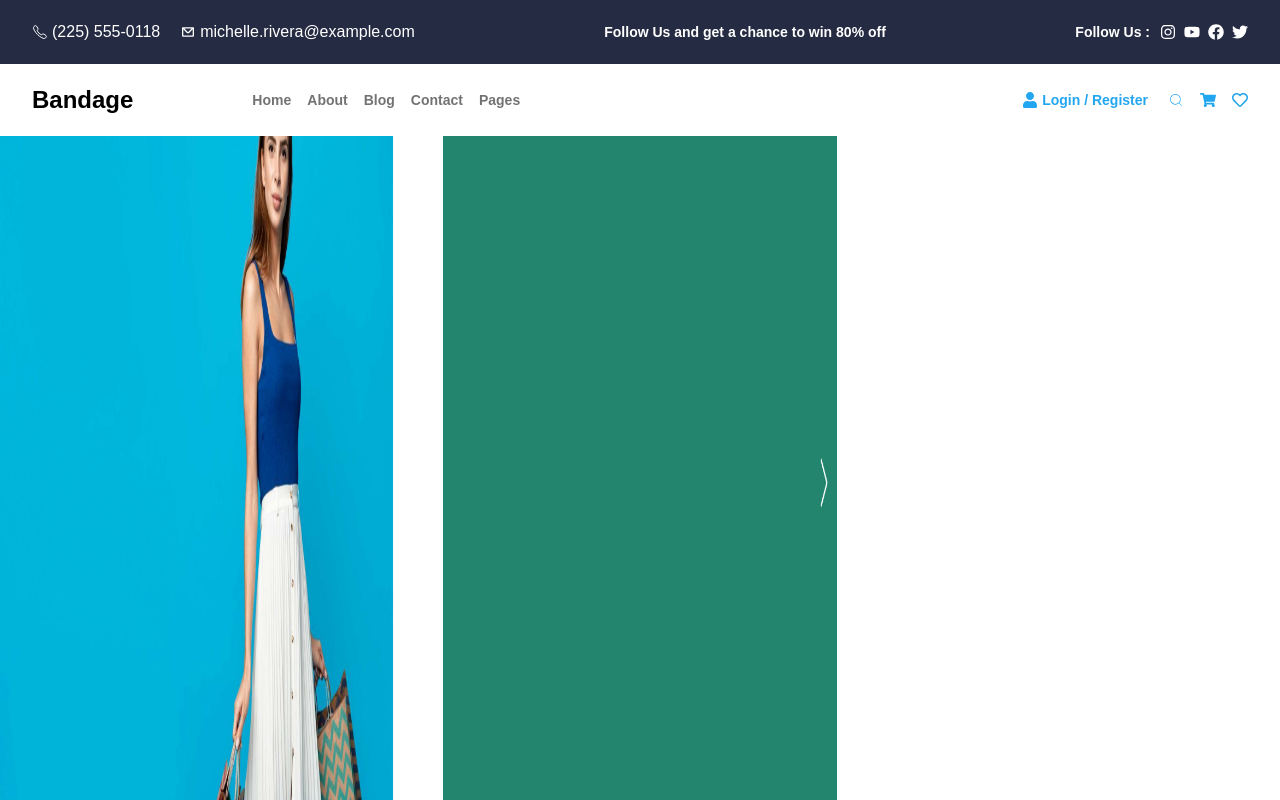
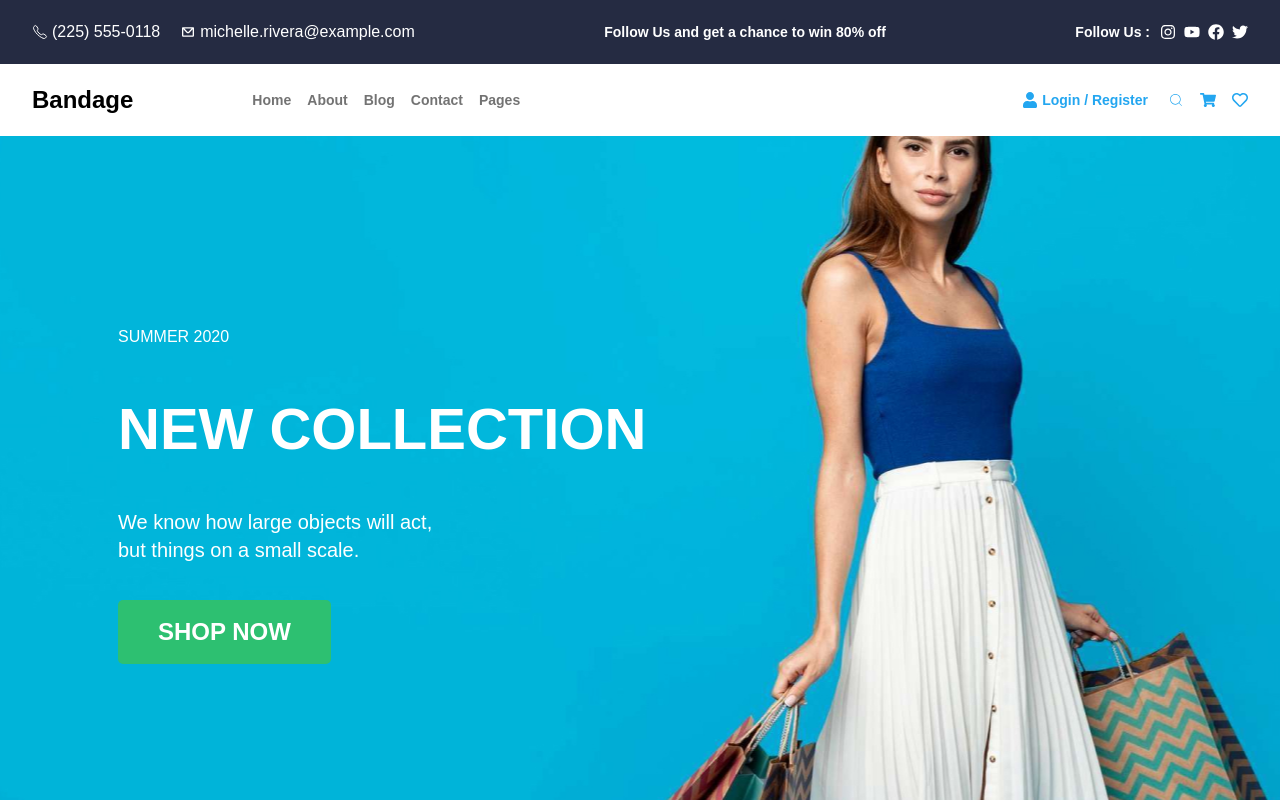
Before and after one commit to Muhammadrasul21/bandage, a React (Vite) app: page / in a window 1280 px wide. Shown: the top 800 px of the page. Built offline with nearby package versions, Linux system fonts and the light colour scheme.

Commit message:
fexed swiper

```diff
--- a/src/components/Hero.jsx
+++ b/src/components/Hero.jsx
@@ -3,23 +3,65 @@ import bg from "../assets/hero.jpg";
 import herobg from "../assets/herobg.jpg";
 import { Swiper, SwiperSlide } from 'swiper/react';
 import 'swiper/css';
+import boy from "../assets/boy.png"
 
 const Hero = () => {
   return (
     <Swiper
-      spaceBetween={50}
-      slidesPerView={3}
-      onSlideChange={() => console.log('slide change')}
-      onSwiper={(swiper) => console.log(swiper)}
+      spaceBetween={30}
+      slidesPerView={1}
+      loop={true}
+      autoplay={{
+        delay: 3000,
+        disableOnInteraction: false,
+      }}
     >
       <SwiperSlide>
-        <img src={bg} alt="Hero background" className="w-full h-[770px]" />
+        <div
+          style={{
+            backgroundImage: `url(${bg})`,
+            backgroundSize: "cover",
+            backgroundPosition: "center",
+          }}
+          className="w-full p-10 h-[716px] flex items-center justify-center text-white"
+        >
+           <div className='flex flex-col items-center text-center sm:text-start sm:items-start gap-9 py-14 w-[268px] sm:w-[1044px]'>
+            <p>SUMMER 2020</p>
+            <p className='font-bold text-[40px] sm:text-[58px]'>NEW COLLECTION</p>
+            <p className='font-normal text-xl w-[340px]'>We know how large objects will act,
+            but things on a small scale.</p>
+            <div>
+            <button className='px-10 py-4 bg-[#2DC071] font-bold text-2xl rounded-[5px]'>SHOP NOW</button>
+            </div>
+          </div>
+        </div>
       </SwiperSlide>
       <SwiperSlide>
-        <img src={herobg} alt="Another hero background" className="w-full h-[770px]" />
+        <div
+          style={{
+            backgroundImage: `url(${herobg})`,
+            backgroundSize: "cover",
+            backgroundPosition: "center",
+          }}
+          className="w-full h-[716px] p-10 flex justify-center gap-10 text-white"
+        >
+          <div className='flex flex-col justify-center text-center sm:text-start sm:items-star gap-9 py-14 '>
+            <p>SUMMER 2020</p>
+            <p className='font-bold  text-[40px] sm:text-[58px]'>NEW COLLECTION</p>
+            <p className='font-normal text-xl w-[340px]'>We know how large objects will act,
+            but things on a small scale.</p>
+            <div>
+            <button className='px-10 py-4 bg-[#2DC071] font-bold text-2xl rounded-[5px]'>SHOP NOW</button>
+            </div>
+          </div>
+          <div className='hidden sm:flex items-end'>
+          <img src={boy} alt="" />
+
+          </div>
+        </div>
       </SwiperSlide>
     </Swiper>
   );
-}
+};
 
 export default Hero;
```
Also changed, not shown: src/assets/boy.png (added).
